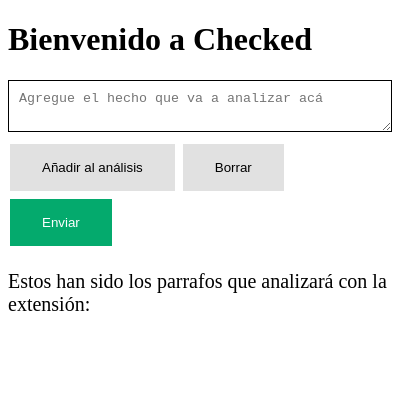
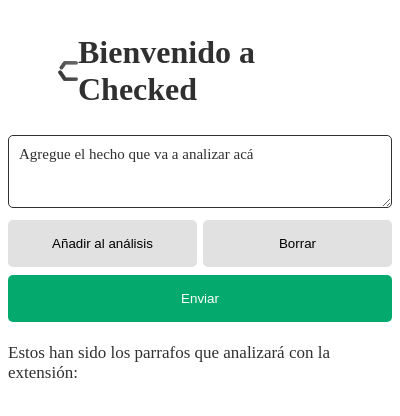
Before and after one commit to D1amEd/CheckedChromeExtension, a browser extension: page popup.html in a window 400 px wide. Drawn offline with Linux system fonts and the light colour scheme.

Commit message:
implementación de css final

```diff
--- a/popup.html
+++ b/popup.html
@@ -10,11 +10,16 @@
 </head>
 
 <body>
-    <h1>Bienvenido a Checked</h1>
-    <textarea name="textarea" id="input-el" rows="2" cols="50" placeholder="Agregue el hecho que va a analizar acá"></textarea>
+    <div class="header">
+        <img class="logo" src="./images/Checked.png" alt="logo">
+        <h1>Bienvenido a Checked</h1>
+    </div>
+    <textarea name="textarea" id="input-el" rows="3" cols="50" placeholder="Agregue el hecho que va a analizar acá"></textarea>
     <!-- <input type="text" id="input-el" placeholder="Agregue el hecho que va a analizar acá"> -->
-    <button id="input-btn">Añadir al análisis</button>
-    <button id="delete-btn">Borrar</button>
+    <div class="btn-container">
+        <button id="input-btn">Añadir al análisis</button>
+        <button id="delete-btn">Borrar</button>
+    </div>
     <!-- <button id="py-btn">CorrerPython</button> -->
     <button id="send-btn">Enviar</button>
     <p id="h1">Estos han sido los parrafos que analizará con la extensión:</p>
--- a/styles.css
+++ b/styles.css
@@ -1,35 +1,80 @@
-button{
-    background-color: #E1E1E1;
+.header {
+    display: flex;
+    justify-content: space-around;
+    padding:5px 50px;
+    align-items: center;
+}
+.logo {
+    aspect-ratio: 1/1;
+    width: 20px;
+}
+h1 {
+  color: #303030;
+  font-family: "Times New Roman", Times, serif;
+}
+button {
+  background-color: #e1e1e1;
   border: none;
-    color:black;
+  border-radius: 5px;
+  color: black;
   padding: 16px 32px;
   text-decoration: none;
-    margin: 4px 2px;
+  margin: 4px 0;
   cursor: pointer;
 }
-#send-btn{
-    background-color: #04AA6D;
+.btn-container {
+    width: 100%;
+    display: flex;
+    justify-content: space-between;
+}
+#input-btn {
+    margin-right: 3px;
+}
+#delete-btn {
+    margin-left: 3px;
+}
+#input-btn,
+#delete-btn {
+  width: 50%;
+}
+#input-btn:hover,
+#delete-btn:hover {
+  background-color: #cacaca;
+}
+#send-btn {
+  background-color: #04aa6d;
   color: white;
+  width: 100%;
+}
+#send-btn:hover {
+  background-color: #007e50;
 }
 #input-el {
   width: 100%;
   padding: 10px;
   box-sizing: border-box;
-    border: 1px solid #000000;
+  border: 1px solid #303030;
+  border-radius: 5px;
   margin-bottom: 4px;
+  outline: none;
 }
-
-html{
+#input-el,
+#input-el::placeholder {
+  font-size: 15px;
+  color: #303030;
+  font-family: "Times New Roman", Times, serif;
+}
+html {
   height: 200px;
   width: 400px;
 }
-p{
-    font-size: 20px;
-    color: #000000;
+p {
+  font-size: 17px;
+  color: #303030;
   font-family: "Times New Roman", Times, serif;
 }
-li{
-    font-size: 20px;
-    color: #000000;
+li {
+  font-size: 17px;
+  color: #303030;
   font-family: "Times New Roman", Times, serif;
 }
```
Lines whose indentation alone changed are shown as unchanged.
